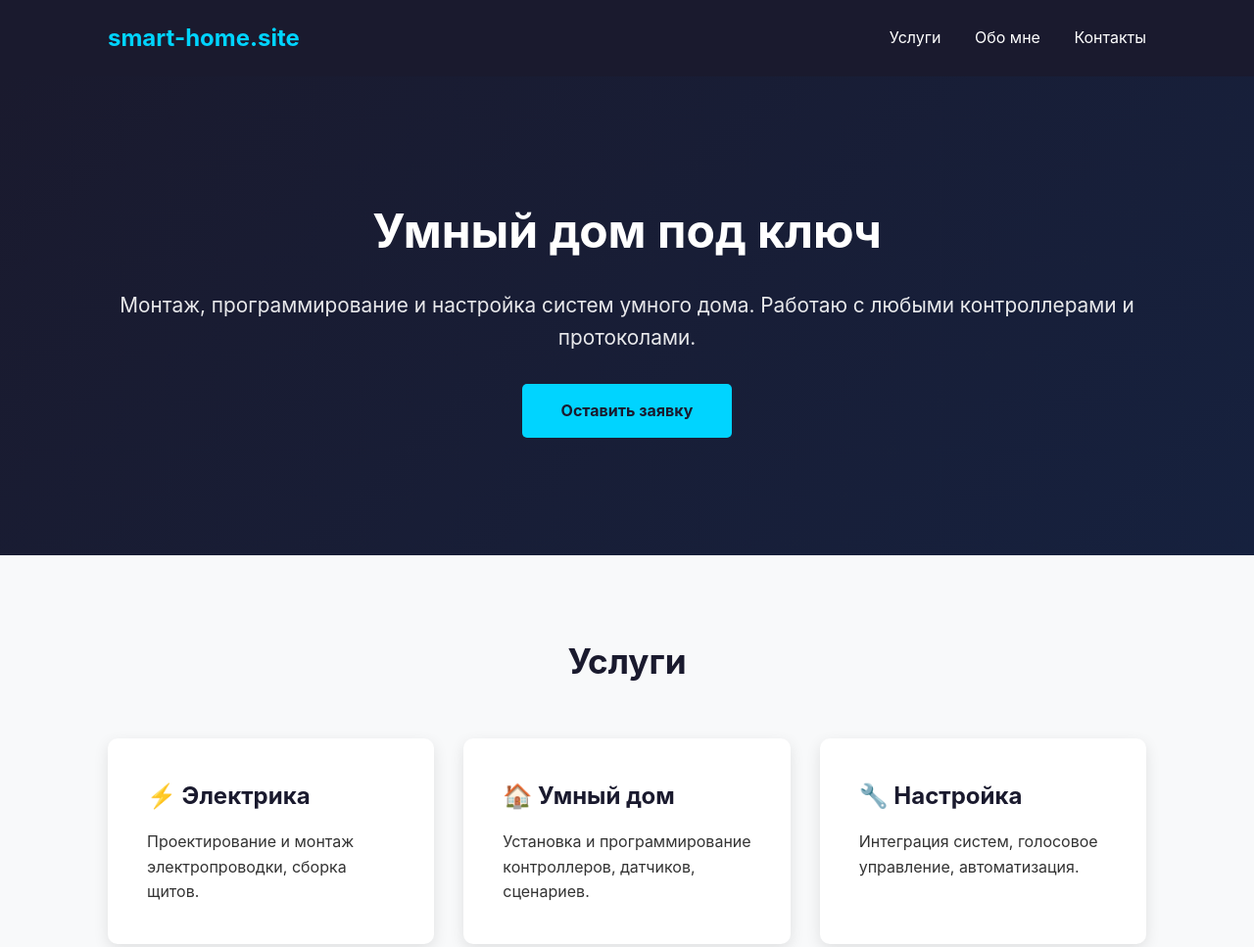
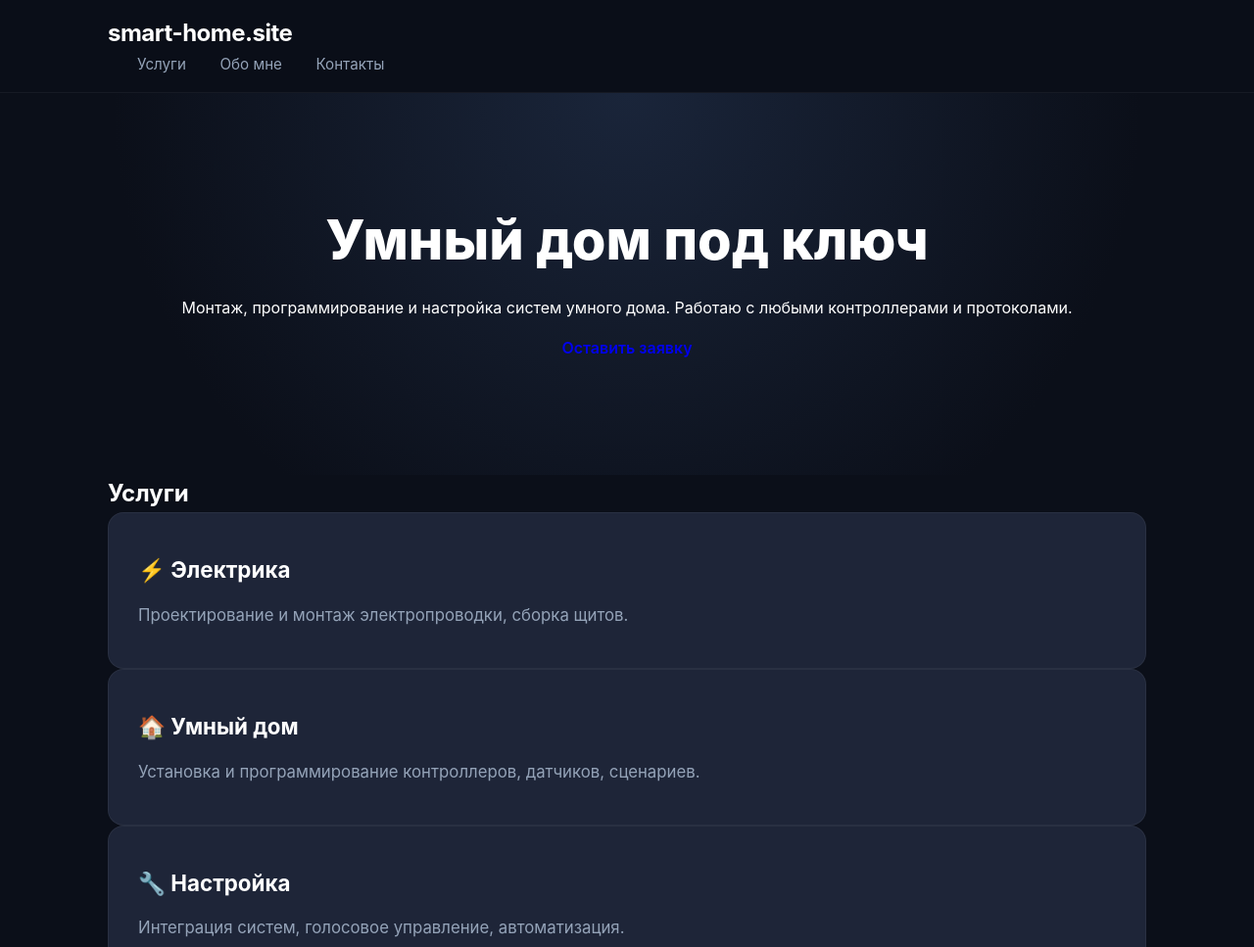
Before and after one commit to bruberg80/smart-home-landing, a plain HTML site: page index.html in a window 1280 px wide. Shown: the top 967 px of the page at 98% size. Drawn offline with Linux system fonts and the light colour scheme.

Commit message:
Update style.css

```diff
--- a/style.css
+++ b/style.css
@@ -1,13 +1,23 @@
-* {
-    margin: 0;
-    padding: 0;
-    box-sizing: border-box;
+:root {
+    --bg-primary: #0b0f19;
+    --bg-secondary: #151b2b;
+    --bg-card: #1e2538;
+    --accent: #00d4ff;
+    --accent-hover: #00a8cc;
+    --text-primary: #ffffff;
+    --text-secondary: #94a3b8;
+    --font-main: -apple-system, BlinkMacSystemFont, 'Segoe UI', Roboto, Oxygen, Ubuntu, Cantarell, sans-serif;
 }
 
+* { margin: 0; padding: 0; box-sizing: border-box; }
+
+html { scroll-behavior: smooth; }
+
 body {
-    font-family: -apple-system, BlinkMacSystemFont, 'Segoe UI', Roboto, sans-serif;
+    font-family: var(--font-main);
+    background-color: var(--bg-primary);
+    color: var(--text-primary);
     line-height: 1.6;
-    color: #333;
 }
 
 .container {
@@ -16,16 +26,18 @@ body {
     padding: 0 20px;
 }
 
+/* Header */
 header {
-    background: #1a1a2e;
-    color: white;
-    padding: 20px 0;
+    background: rgba(11, 15, 25, 0.95);
+    backdrop-filter: blur(10px);
     position: sticky;
     top: 0;
-    z-index: 100;
+    z-index: 1000;
+    border-bottom: 1px solid rgba(255,255,255,0.05);
+    padding: 15px 0;
 }
 
-header .container {
+.header-content {
     display: flex;
     justify-content: space-between;
     align-items: center;
@@ -33,119 +45,189 @@ header .container {
 
 .logo {
     font-size: 1.5rem;
-    font-weight: bold;
-    color: #00d4ff;
+    font-weight: 700;
+    letter-spacing: -0.5px;
 }
 
+.accent { color: var(--accent); }
+
 nav a {
-    color: white;
+    color: var(--text-secondary);
     text-decoration: none;
     margin-left: 30px;
+    font-size: 0.95rem;
     transition: color 0.3s;
 }
 
-nav a:hover {
-    color: #00d4ff;
-}
+nav a:hover { color: var(--accent); }
 
+/* Hero */
 .hero {
-    background: linear-gradient(135deg, #1a1a2e 0%, #16213e 100%);
-    color: white;
-    padding: 120px 0;
+    padding: 120px 0 100px;
     text-align: center;
+    background: radial-gradient(circle at top center, #1a253a 0%, var(--bg-primary) 70%);
 }
 
 .hero h1 {
-    font-size: 3rem;
-    margin-bottom: 20px;
+    font-size: 3.5rem;
+    line-height: 1.1;
+    margin-bottom: 25px;
+    font-weight: 800;
 }
 
-.hero p {
-    font-size: 1.3rem;
-    margin-bottom: 30px;
-    opacity: 0.9;
+.hero-subtitle {
+    font-size: 1.25rem;
+    color: var(--text-secondary);
+    max-width: 700px;
+    margin: 0 auto 40px;
 }
 
-.btn {
-    display: inline-block;
-    background: #00d4ff;
-    color: #1a1a2e;
-    padding: 15px 40px;
-    text-decoration: none;
-    border-radius: 5px;
-    font-weight: bold;
-    transition: transform 0.3s;
+.hero-buttons {
+    display: flex;
+    gap: 20px;
+    justify-content: center;
+    flex-wrap: wrap;
 }
 
-.btn:hover {
-    transform: scale(1.05);
+/* Buttons */
+.btn {
+    display: inline-flex;
+    align-items: center;
+    gap: 10px;
+    padding: 16px 32px;
+    border-radius: 8px;
+    text-decoration: none;
+    font-weight: 600;
+    font-size: 1rem;
+    transition: all 0.3s ease;
 }
 
-.services, .about, .contact {
-    padding: 80px 0;
+.btn-primary {
+    background: var(--accent);
+    color: var(--bg-primary);
 }
 
-.services {
-    background: #f8f9fa;
+.btn-primary:hover {
+    background: var(--accent-hover);
+    transform: translateY(-2px);
+    box-shadow: 0 10px 30px rgba(0, 212, 255, 0.2);
 }
 
-h2 {
-    text-align: center;
-    font-size: 2.2rem;
-    margin-bottom: 50px;
-    color: #1a1a2e;
+.btn-outline {
+    border: 2px solid var(--text-secondary);
+    color: var(--text-primary);
 }
 
-.cards {
+.btn-outline:hover {
+    border-color: var(--accent);
+    color: var(--accent);
+}
+
+.full-width { width: 100%; justify-content: center; }
+
+/* Sections */
+.section { padding: 100px 0; }
+.bg-darker { background-color: var(--bg-secondary); }
+
+.section-title {
+    font-size: 2.5rem;
+    text-align: center;
+    margin-bottom: 60px;
+    font-weight: 700;
+}
+
+/* Grid & Cards */
+.grid-3 {
     display: grid;
     grid-template-columns: repeat(auto-fit, minmax(300px, 1fr));
     gap: 30px;
 }
 
-.card {
-    background: white;
-    padding: 40px;
-    border-radius: 10px;
-    box-shadow: 0 5px 15px rgba(0,0,0,0.1);
-    transition: transform 0.3s;
+.card, .service-card {
+    background: var(--bg-card);
+    padding: 40px 30px;
+    border-radius: 16px;
+    border: 1px solid rgba(255,255,255,0.05);
+    transition: transform 0.3s, border-color 0.3s;
 }
 
-.card:hover {
-    transform: translateY(-10px);
+.card:hover, .service-card:hover {
+    transform: translateY(-5px);
+    border-color: var(--accent);
 }
 
-.card h3 {
-    font-size: 1.5rem;
-    margin-bottom: 15px;
-    color: #1a1a2e;
+.card-icon {
+    font-size: 2.5rem;
+    color: var(--accent);
+    margin-bottom: 20px;
 }
 
-.about p, .contact p {
-    text-align: center;
-    font-size: 1.2rem;
-    max-width: 700px;
-    margin: 0 auto 20px;
+.card h3, .service-card h3 {
+    font-size: 1.4rem;
+    margin-bottom: 15px;
 }
 
-.contact a {
-    color: #00d4ff;
-    text-decoration: none;
+.card p, .service-card p {
+    color: var(--text-secondary);
+    font-size: 1.05rem;
 }
 
-footer {
-    background: #1a1a2e;
-    color: white;
+/* About */
+.about-block {
     text-align: center;
-    padding: 30px 0;
+    max-width: 800px;
 }
 
+.about-block p {
+    font-size: 1.2rem;
+    color: var(--text-secondary);
+}
+
+/* Contact */
+.contact-grid {
+    display: grid;
+    grid-template-columns: 1fr 1fr;
+    gap: 60px;
+    align-items: center;
+}
+
+.contact-info p {
+    font-size: 1.3rem;
+    margin-bottom: 25px;
+    display: flex;
+    align-items: center;
+    gap: 15px;
+}
+
+.contact-info a {
+    color: var(--text-primary);
+    text-decoration: none;
+    transition: color 0.3s;
+}
+
+.contact-info a:hover { color: var(--accent); }
+
+.form-note {
+    color: var(--text-secondary);
+    margin-bottom: 20px;
+    font-size: 1.1rem;
+}
+
+/* Footer */
+footer {
+    padding: 40px 0;
+    text-align: center;
+    color: var(--text-secondary);
+    border-top: 1px solid rgba(255,255,255,0.05);
+    font-size: 0.9rem;
+}
+
+/* Mobile */
 @media (max-width: 768px) {
-    .hero h1 {
-        font-size: 2rem;
-    }
-
-    nav a {
-        margin-left: 15px;
-        font-size: 0.9rem;
-    }
+    .hero h1 { font-size: 2.2rem; }
+    .hero-subtitle { font-size: 1.1rem; }
+    .section-title { font-size: 2rem; margin-bottom: 40px; }
+    .contact-grid { grid-template-columns: 1fr; gap: 40px; }
+    nav { display: none; } /* Можно добавить бургер-меню позже, пока скрываем для простоты */
+    .header-content { justify-content: center; }
 }
```
